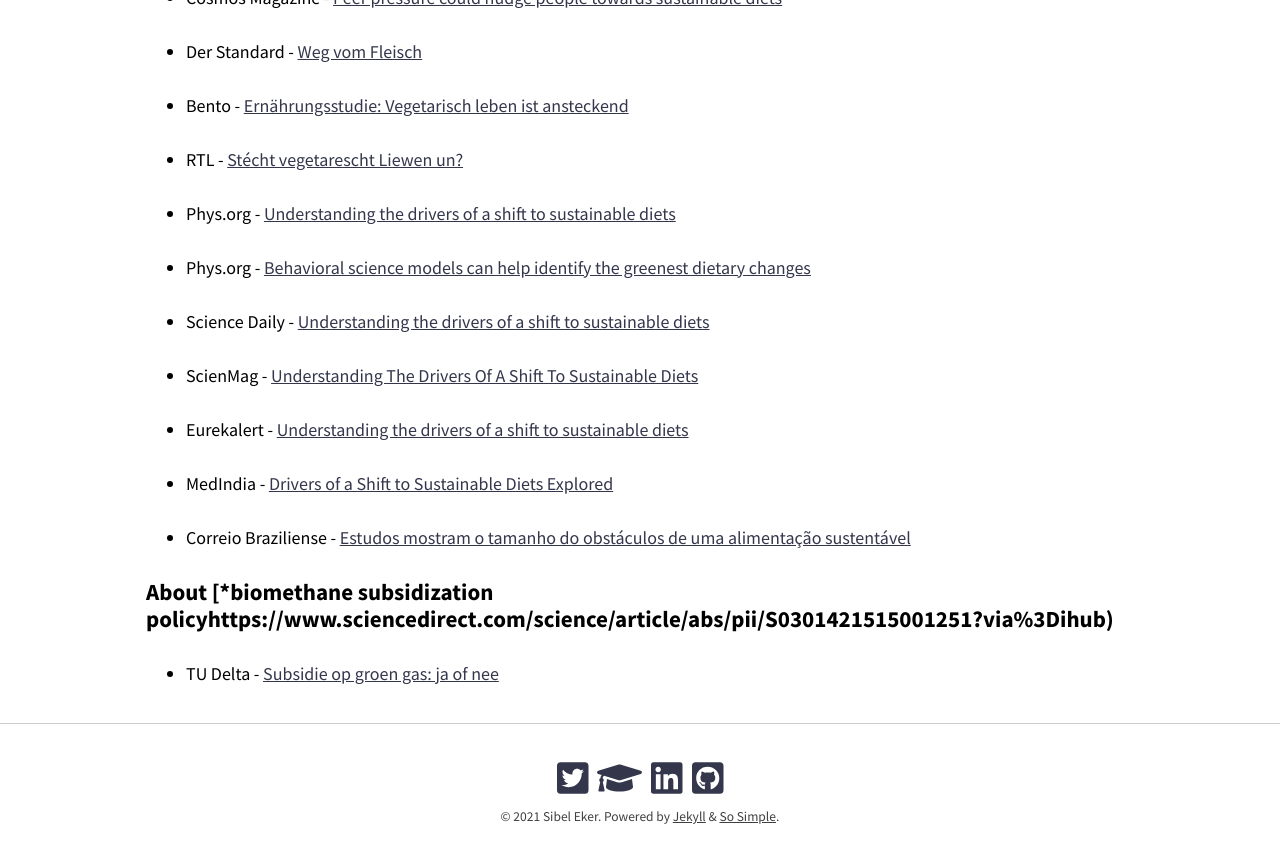
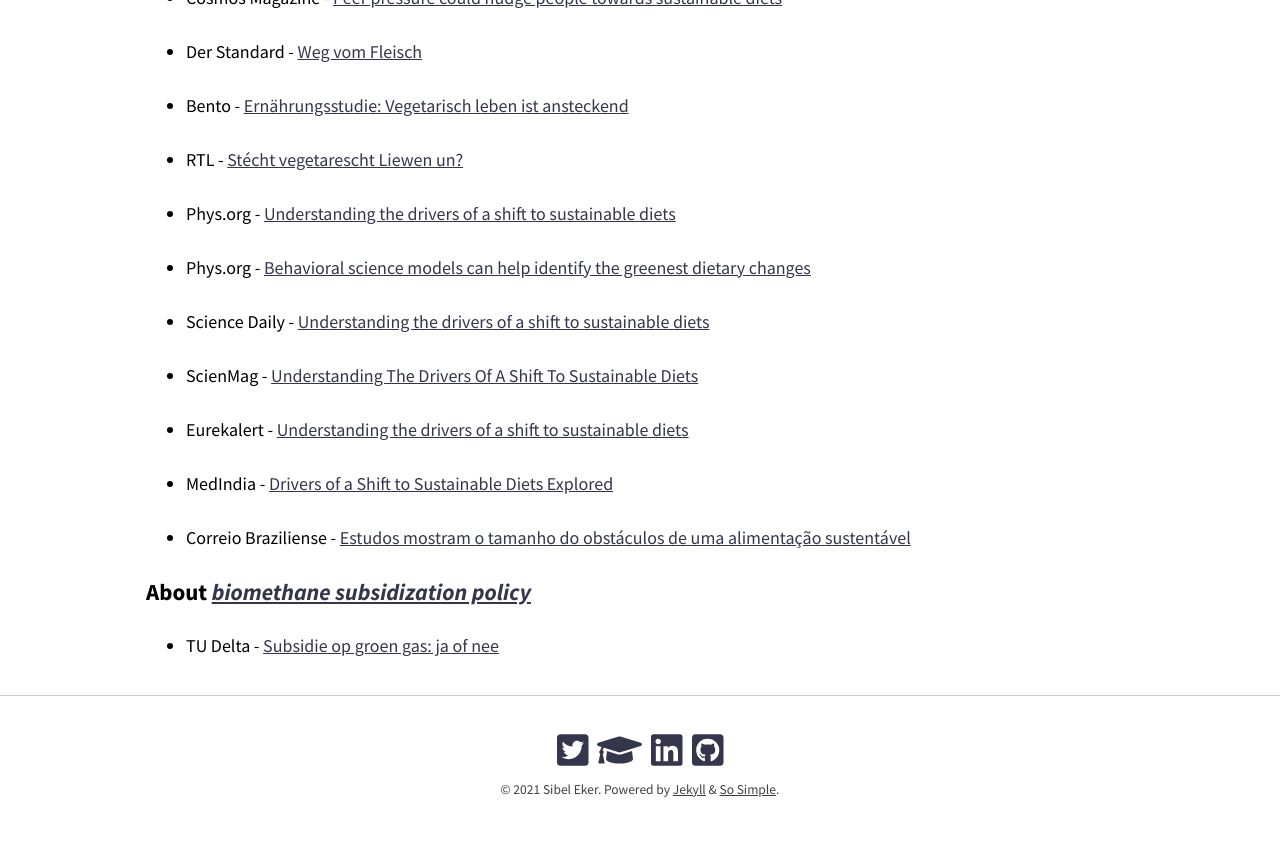
Before and after one commit to sibeleker/sibeleker.github.io, a Jekyll site: the page built from media.md, in a window 1280 px wide and 900 px high, scrolled down 593 px. Shown: the top 863 px of the window. Built offline with Jekyll 4.4.1, drawn with Linux system fonts in a browser that asks for light colours; nearby versions of some CDN libraries; part of the change alters nothing that is shown.

Commit message:
Update media.md

```diff
--- a/media.md
+++ b/media.md
@@ -29,6 +29,6 @@ title: Media Coverage
 
 * Correio Braziliense - [Estudos mostram o tamanho do obstáculos de uma alimentação sustentável](https://www.correiobraziliense.com.br/app/noticia/ciencia-e-saude/2019/07/28/interna_ciencia_saude,774184/alimentacao-sustentavel.shtml)
 
-### About [*biomethane subsidization policyhttps://www.sciencedirect.com/science/article/abs/pii/S0301421515001251?via%3Dihub)
+### About [*biomethane subsidization policy*](https://www.sciencedirect.com/science/article/abs/pii/S0301421515001251?via%3Dihub)
 
 * TU Delta - [Subsidie op groen gas: ja of nee](https://www.delta.tudelft.nl/article/subsidie-op-groen-gas-ja-nee)
```
